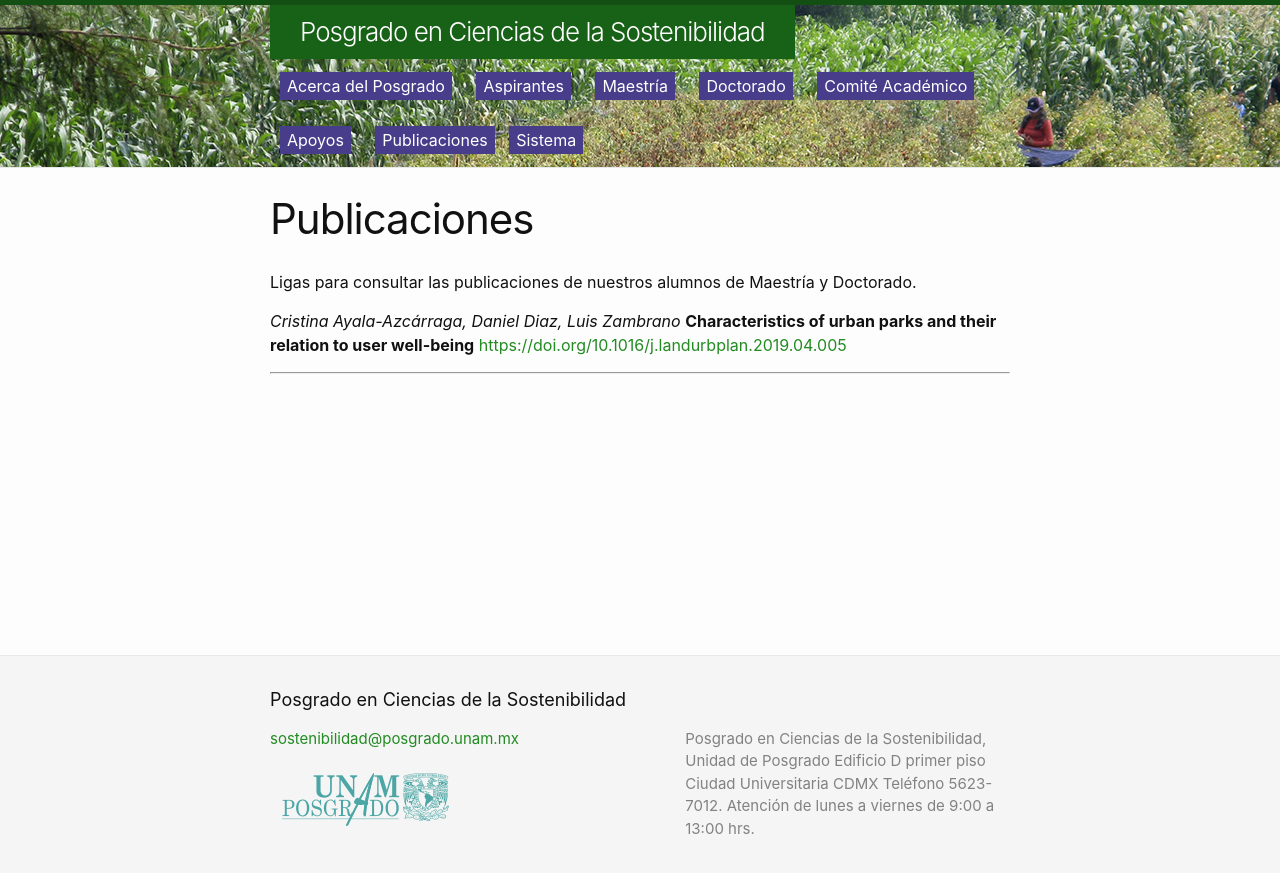
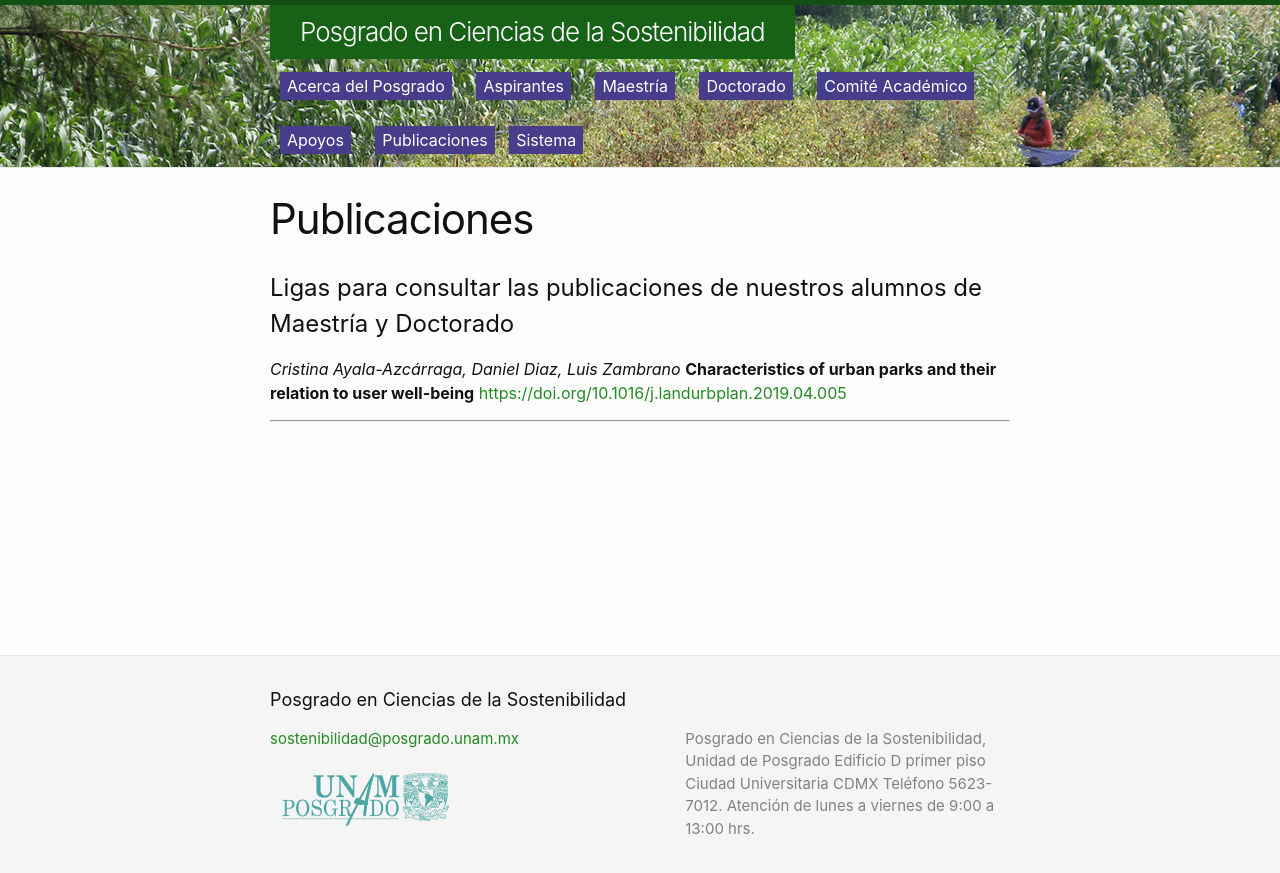
Before and after one commit to pcs-unam/pcs-unam.github.io, a Jekyll site: the page built from 07_publicaciones.md, in a window 1280 px wide. Shown: the top 873 px of the page. Built offline with Jekyll 4.4.1, drawn with Linux system fonts in a browser that asks for light colours.

```diff
--- a/07_publicaciones.md
+++ b/07_publicaciones.md
@@ -6,7 +6,7 @@ pleca: /assets/plecas/p09.jpg
 menu: true
 ---
 
-Ligas para consultar las publicaciones de nuestros alumnos de Maestría y Doctorado.
+# Ligas para consultar las publicaciones de nuestros alumnos de Maestría y Doctorado
 
 *Cristina Ayala-Azcárraga, Daniel Diaz, Luis Zambrano*
 **Characteristics of urban parks and their relation to user well-being**
```
